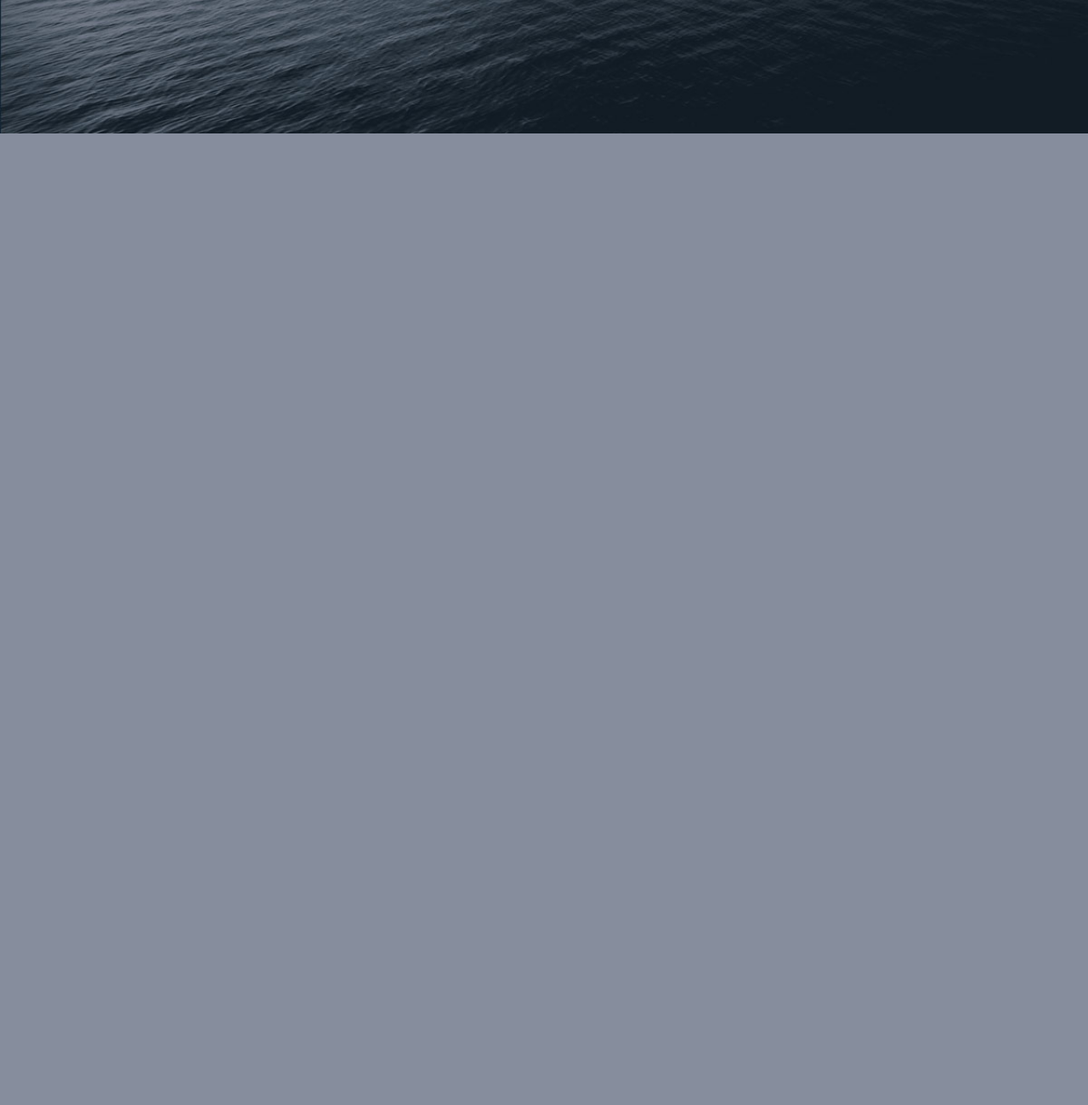
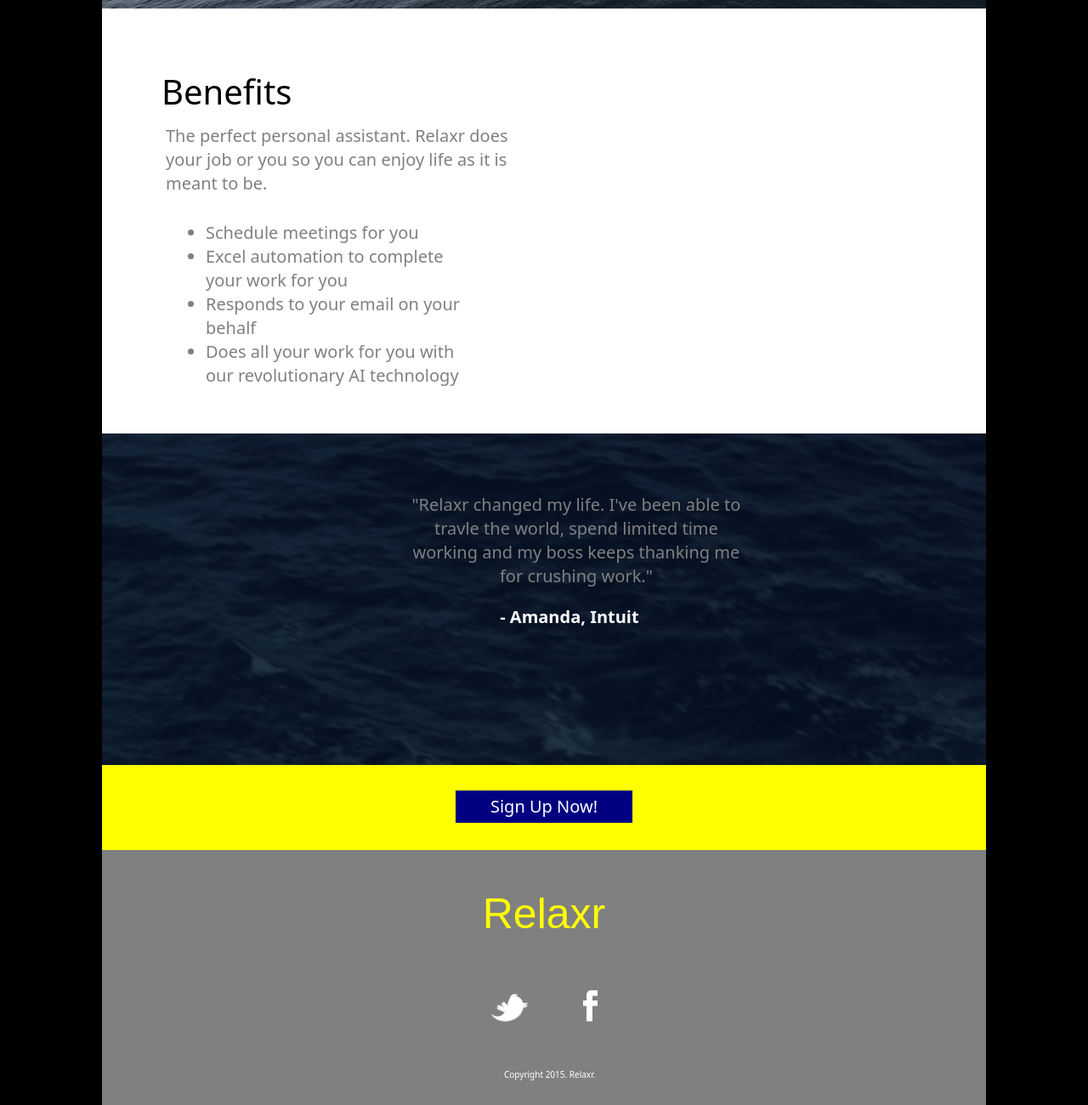
Before and after one commit to junmeng1/Relaxr, a plain HTML site: page index.html in a window 1280 px wide. Shown: the part 590-1890 px from the top of the page at 85% size. Before the commit the page ends 800 px from the top, so only its background shows below. Drawn offline with Linux system fonts and the light colour scheme.

Commit message:
finished1

```diff
--- a/css/style.css
+++ b/css/style.css
@@ -50,8 +50,10 @@ body {
      font-size: 12px;
      line-height: 1.4;
      font-family: Helvetica, Arial, sans-serif;
-     background: url(../images/header_bg.jpg) no-repeat center top rgb(134,141,157);
-      background-size: cover;
+
+     background-size: cover;
+     margin: 0px 120px;
+     background-color: black;
 }
 
 
@@ -68,11 +70,152 @@ body {
 }
 
 header {
+  background: url(../images/header_bg.jpg) no-repeat center top rgb(134,141,157);
+  height: 600px;
+  padding-left: 60px;
 
 }
 
+#title {
+  color: white;
+  font-family: sans-serif;
+  font-size: 50px;
+}
+
+#first_line {
+  color: white;
+  font-family: system-ui;
+  font-size: 40px;
+  text-align: center;
+  padding: 100px;
+}
+
+#getit {
+  background-color: yellow;
+  font-family: system-ui;
+  font-size: 20px;
+  text-align: center;
+  width: 20%;
+  padding:5px 50px 5px 50px;
+  margin-left: 40%;
+
+}
+
+section {
+  background: white;
+  height: 500px;
+  width: 100%;
+  float: left;
+  clear: both;
+}
+
+#benefit {
+  color: black;
+  font-family: system-ui;
+  font-size: 40px;
+  padding: 70px 70px 10px 70px;
+}
+
+p {
+  color: grey;
+  font-size: 20px;
+  font-family: system-ui;
+  padding: 0px 20px 20px 75px;
+  width: 50%;
+}
+
+ul {
+    list-style: disc;
+    font-size: 20px;
+    font-family: system-ui;
+    color: grey;
+    padding: 10px 20px 30px 70px;
+    margin-left: 5%;
+    width: 40%;
+}
+
+aside {
+  background: url(../images/testimonial_bg.jpg) no-repeat center top rgb(134,141,157);
+  padding-left: 60px;
+  height: 390px;
+  float: left;
+  clear: both;
+}
+
+#testimony {
+  text-align: center;
+  padding-top: 70px;
+  margin-left: 23%;
+}
+
+#amanda {
+  color: white;
+  font-weight: bold;
+  margin-left: 34%;
+
+}
+
+.signup{
+  background: yellow;
+  padding: 0px;
+  float: left;
+  height: 100px;
+  width: 100%;
+}
+
+#signup{
+  color: white;
+  text-align: center;
+  background-color: navy;
+  width: 20%;
+  padding:5px 20px 5px 20px;
+  margin-left: 40%;
+  margin-top: 30px;
+}
+
 footer {
+  background-color: grey;
+  float: left;
+  height: 300px;
+  width: 100%;
+}
 
+#ftertitle {
+  color: yellow;
+  font-family: sans-serif;
+  font-size: 50px;
+  text-align: center;
+  padding: 40px;
+}
+
+.imgcontainer {
+  background-color: transparent;
+  width: 20%;
+  margin-left: 37%;
+}
+
+#img1 {
+  height: 17;
+  width: 37;
+  padding-top: 15px;
+  margin-left: 35%;
+
+}
+
+#img2 {
+  height: 43;
+  width: 33;
+  padding-top: 15px;
+  margin-left: 30%;
+
+}
+
+#cpr {
+  color: white;
+  font-size: 10px;
+  text-align: center;
+  padding-top: 50px;
+  margin-left: 23%;
 }
 
 /******************************************
--- a/index.html
+++ b/index.html
@@ -5,7 +5,7 @@
     	<meta name="description" content="Your description goes here">
     	<meta name="keywords" content="one, two, three">
 
-		<title>Blank Template</title>
+		<title>Relaxr</title>
 
 		<!-- external CSS link -->
 		<link rel="stylesheet" href="css/reset.css">
@@ -15,11 +15,38 @@
 	<body>
 		<div id="container">
 			<header>
-				<h1>Blank Template</h1>
-				<h2>Just another blank template</h2>
+				<h1 id="title">Relaxr</h1>
+				<h2 id="first_line">Get piece of mind with a single tap</h2>
+				<h3 id="getit">Get it Now</h3>
 			</header>
+
+			<section>
+				<h3 id="benefit">Benefits</h3>
+				<p>The perfect personal assistant. Relaxr does your job or you so you can enjoy life as it is meant to be.</p>
+				<ul >
+					<li >Schedule meetings for you</li>
+					<li>Excel automation to complete your work for you</li>
+					<li>Responds to your email on your behalf</li>
+					<li>Does all your work for you with our revolutionary AI technology</li>
+				</ul>
+			</section>
+
+			<aside>
+				<p id="testimony">"Relaxr changed my life. I've been able to travle the world, spend limited time working and my boss keeps thanking me for crushing work."</p>
+				<p id="amanda"><strong> - Amanda, Intuit</strong></p>
+			</aside>
+
+			<div class="signup">
+				<p id="signup">Sign Up Now!</p>
+			</div>
+
 			<footer>
-				&copy; Footer Goes Here
+				<h1 id="ftertitle">Relaxr</h1>
+				<div class="imgcontainer">
+					<img src="images/twitter.png" id="img1">
+					<img src="images/facebook.png" id="img2">
+				</div>
+				<p id="cpr"> Copyright 2015. Relaxr.</p>
 			</footer>
 		</div><!-- #container -->
 	</body>
```
Also changed, not shown: 1 other file.
